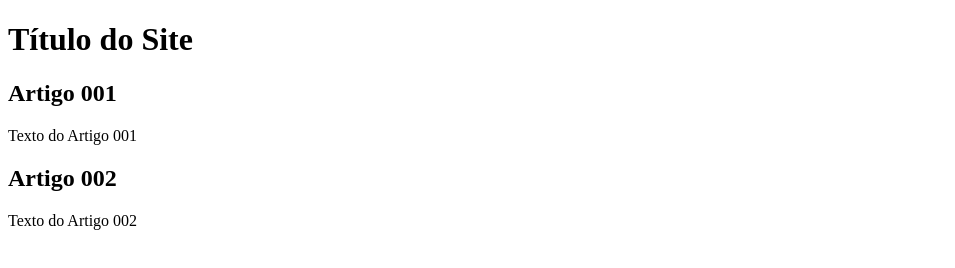
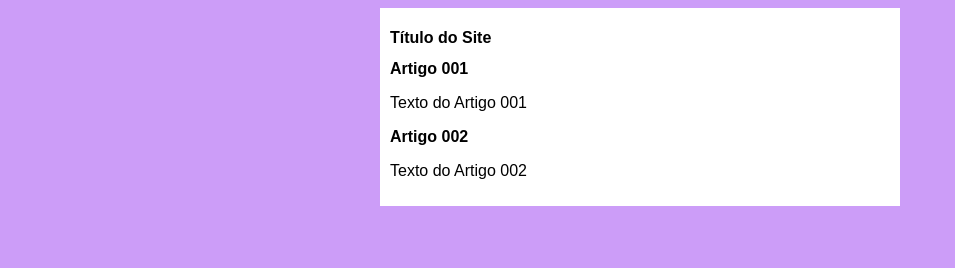
Before and after one commit to CyroMNeto/Projeto-Site, a plain HTML site: page index.html in a window 1280 px wide. Shown: the whole page, without its empty margins (0-955 px from the left). Drawn offline with Linux system fonts and the light colour scheme.

Commit message:
Iniciei o design

```diff
--- /dev/null
+++ b/estilos/style.css
@@ -0,0 +1,17 @@
+* {
+    font-family: Arial, Helvetica, sans-serif;
+    font-size: 16px;
+}
+
+body {
+    background-color: rgb(204, 157, 248);
+
+}
+
+main {
+    background-color: white;
+    width: 500px;
+    margin: auto;
+    padding: 10px;
+    box-shadow: 3px 3px 5px black(0, 0, 0, 0.473);
+}
--- a/index.html
+++ b/index.html
@@ -6,6 +6,7 @@
           content="width=device-width, initial-scale=1.0">
     <meta http-equiv="X-UA-Compatible" content="ie=edge">
     <title>Título do Site</title>
+    <link rel="stylesheet" href="estilos/style.css">
 </head>
 <body>
     <main>
```
